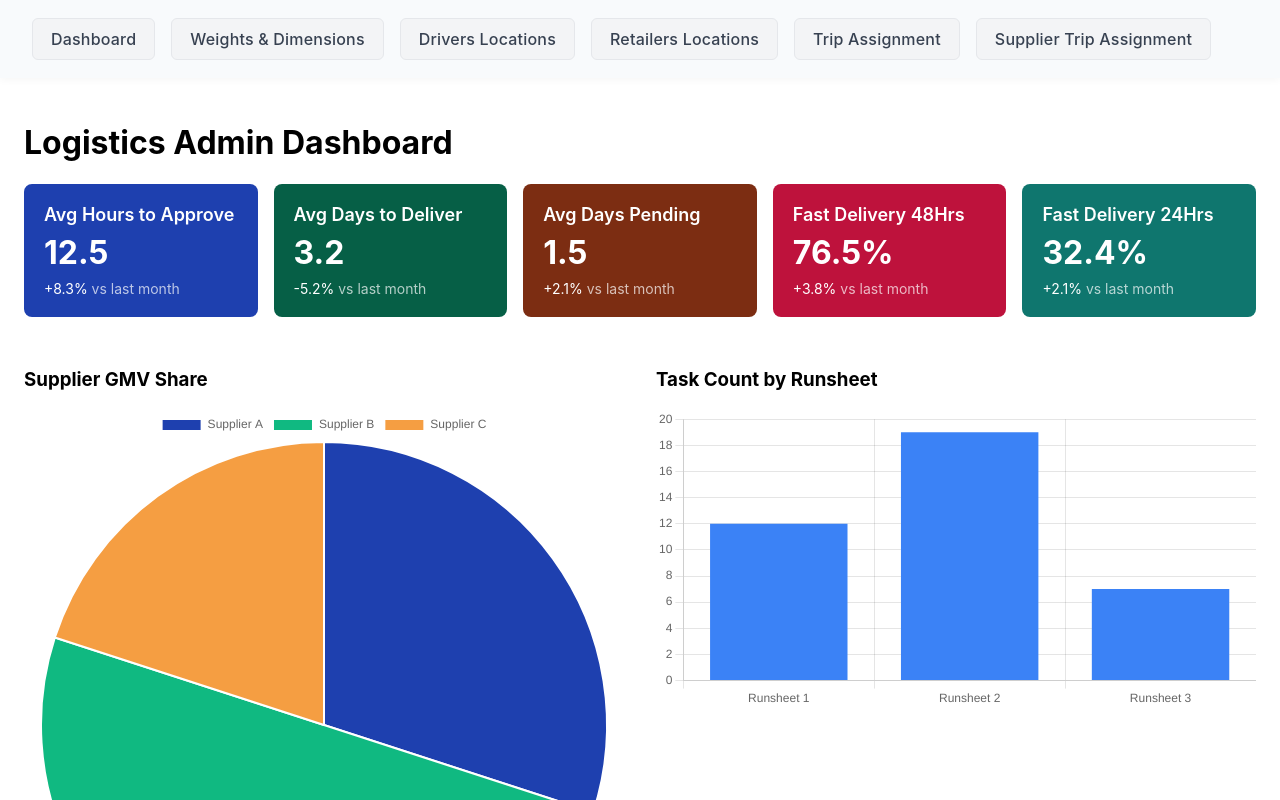
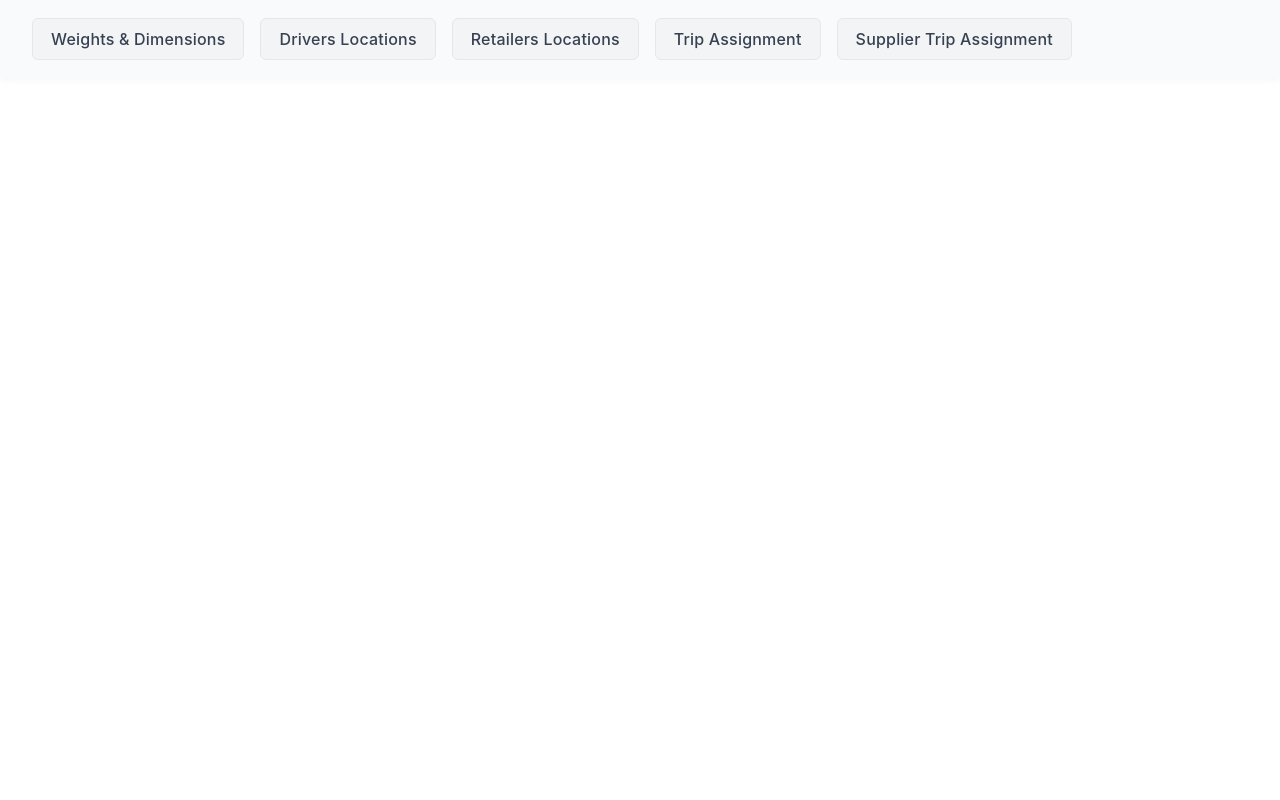
Before and after one commit to Karimkiko1/finalproject, a React app in the folder frontend/: page / in a window 1280 px wide. Shown: the top 800 px of the page. Built offline with nearby package versions, Linux system fonts and the light colour scheme.

Commit message:
Update App.jsx

```diff
--- a/frontend/src/App.jsx
+++ b/frontend/src/App.jsx
@@ -9,7 +9,6 @@ import TripAssignment from './pages/TripAssignment.jsx';
 import SupplierTripAssignment from './pages/SupplierTripAssignment.jsx';
 function App() {
   const navLinks = [
-    { to: "/", label: "Dashboard" },
     { to: "/cbm", label: "Weights & Dimensions" },
     { to: "/drivers", label: "Drivers Locations" },
     { to: "/RetailersLocations", label: "Retailers Locations" },
@@ -67,7 +66,6 @@ function App() {
         ))}
       </nav>
       <Routes>
-        <Route path="/" element={<Dashboard />} />
         <Route path="/drivers" element={<DriversLocations />} />
         <Route path="/RetailersLocations" element={<RetailersLocations />} />
         <Route path="/cbm" element={<CBMCalculator />} />
```
